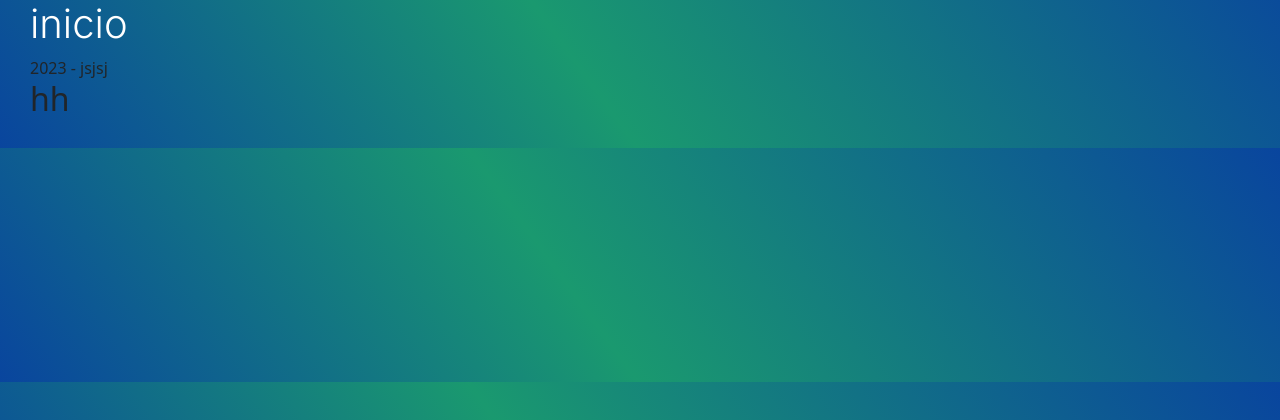
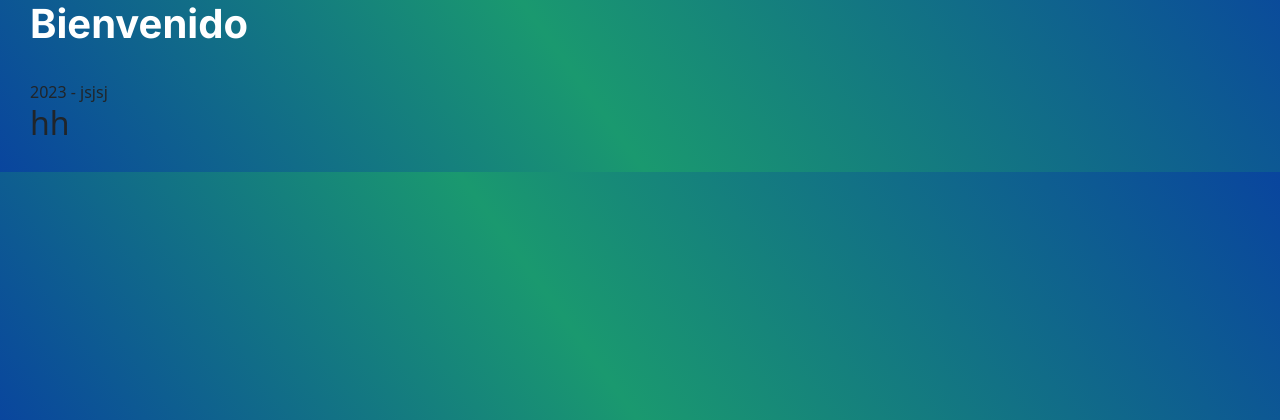
Before and after one commit to KarenL086/Farmacia, a Django app: page /inicio/ in a window 1280 px wide. Shown: the part 86-506 px from the top of the page. Run offline with Django 4.2, Linux system fonts and the light colour scheme.

Commit message:
Modificacion

```diff
--- a/templates/inicio.html
+++ b/templates/inicio.html
@@ -2,6 +2,12 @@
 
 {% block content %}
 
-<h1>inicio</h1>
+<div class="content-fluid">
+    <h1><b>Bienvenido</b></h1>
+    <br>
+    <div class="container">
+    </div>
+</div>
+
 
 {% endblock content %}
```
